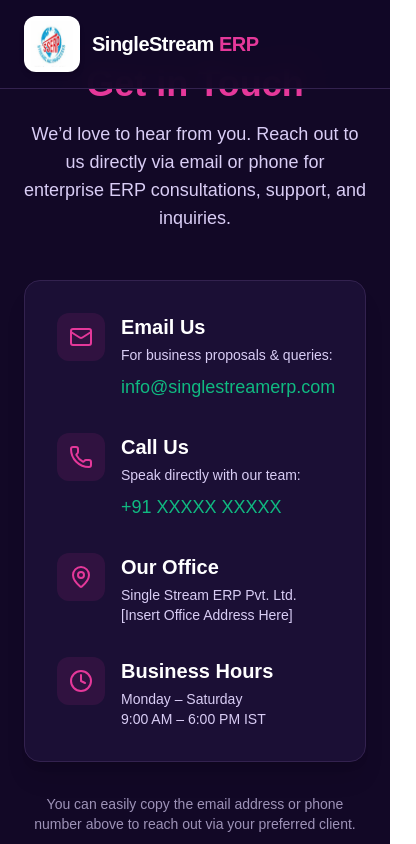
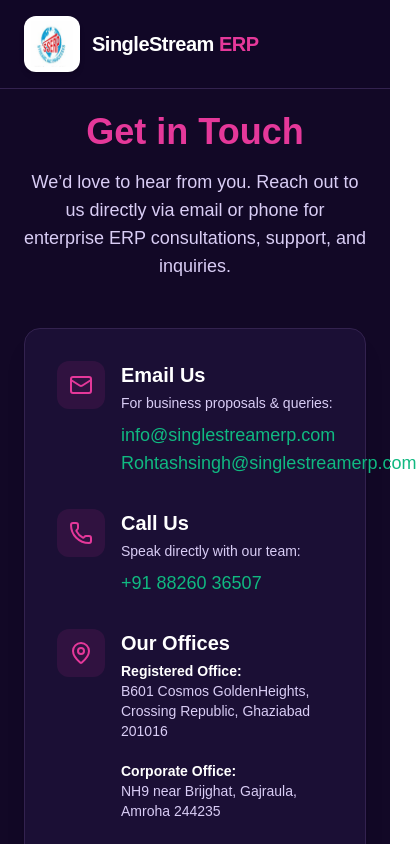
Before and after one commit to jasswindersingh/SSERP_Website, a Next.js app: page /contact in a window 390 px wide. Shown: the top 844 px of the page, 416 px wide, since content can reach past the window. Built offline with nearby package versions, Linux system fonts and the light colour scheme.

Commit message:
Refactor contact page: update email and phone details, enhance office address information

```diff
--- a/app/contact/page.tsx
+++ b/app/contact/page.tsx
@@ -3,7 +3,7 @@ import { Mail, Phone, MapPin, Clock } from 'lucide-react';
 
 export default function ContactPage() {
   return (
-    <div className="min-h-screen bg-[#120826] text-[#f1ecfb] py-16 px-6 sm:px-8 lg:px-12">
+    <div className="min-h-screen bg-[#120826] text-[#f1ecfb] pt-28 pb-16 px-6 sm:px-8 lg:px-12">
       <div className="max-w-4xl mx-auto">
 
         {/* Header Section */}
@@ -31,6 +31,12 @@ export default function ContactPage() {
               >
                 info@singlestreamerp.com
               </a>
+              <a
+                href="mailto:Rohtashsingh@singlestreamerp.com"
+                className="block text-[#10b981] font-medium hover:underline text-lg select-all"
+              >
+                Rohtashsingh@singlestreamerp.com
+              </a>
             </div>
           </div>
 
@@ -43,10 +49,10 @@ export default function ContactPage() {
               <h3 className="text-xl font-semibold text-white mb-1">Call Us</h3>
               <p className="text-sm text-[#d9cdf5] mb-2">Speak directly with our team:</p>
               <a
-                href="tel:+91XXXXXXXXXX"
+                href="tel:+918826036507"
                 className="text-[#10b981] font-medium hover:underline text-lg select-all"
               >
-                +91 XXXXX XXXXX
+                +91 88260 36507
               </a>
             </div>
           </div>
@@ -57,10 +63,12 @@ export default function ContactPage() {
               <MapPin className="w-6 h-6" />
             </div>
             <div>
-              <h3 className="text-xl font-semibold text-white mb-1">Our Office</h3>
+              <h3 className="text-xl font-semibold text-white mb-1">Our Offices</h3>
               <p className="text-sm text-[#d9cdf5]">
-                Single Stream ERP Pvt. Ltd.<br />
-                [Insert Office Address Here]
+                <strong className="text-white">Registered Office:</strong><br />
+                B601 Cosmos GoldenHeights, Crossing Republic, Ghaziabad 201016<br /><br />
+                <strong className="text-white">Corporate Office:</strong><br />
+                NH9 near Brijghat, Gajraula, Amroha 244235
               </p>
             </div>
           </div>
```
